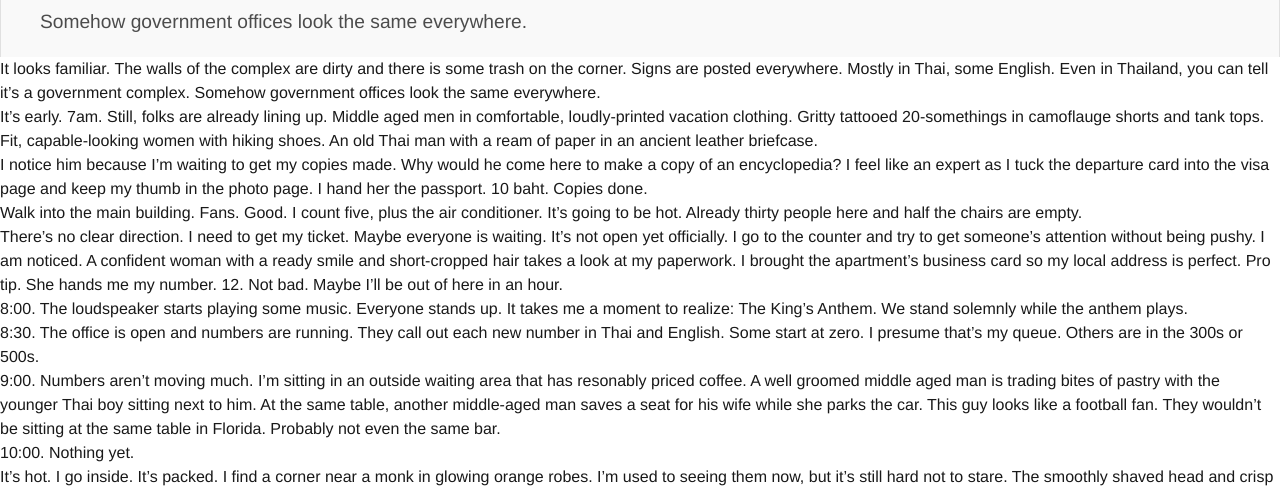
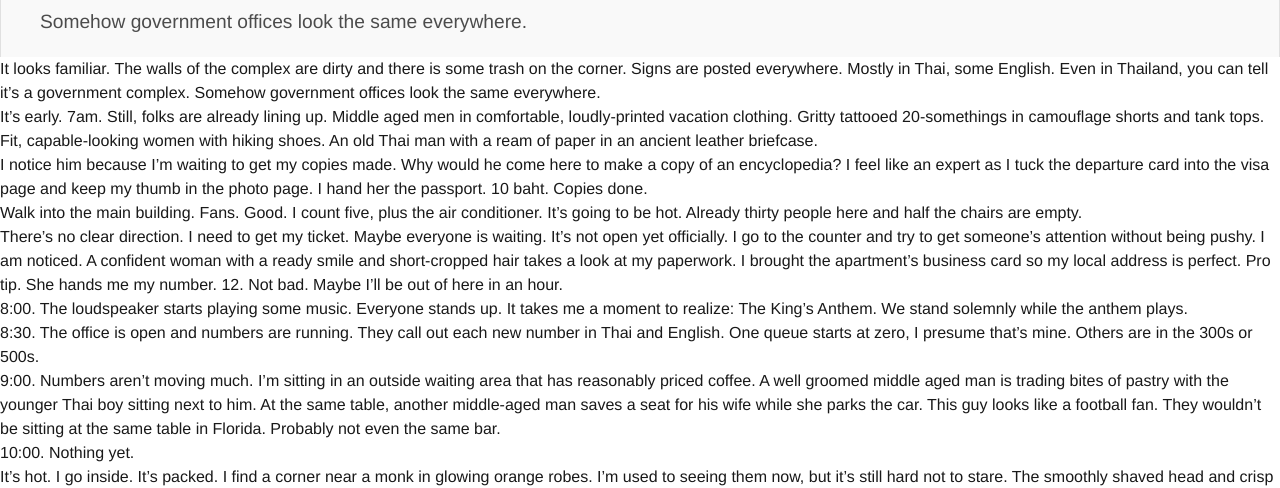
Before and after one commit to SimplGy/simplgy.github.io, a Jekyll site: the page built from blog/_posts/2015-06-02-visa-renewal.md, in a window 1280 px wide. Shown: the part 231-719 px from the top of the page. Built offline with Jekyll 4.4.1, drawn with Linux system fonts in a browser that asks for light colours.

Commit message:
typos, rephrases

```diff
--- a/blog/_posts/2015-06-02-visa-renewal.md
+++ b/blog/_posts/2015-06-02-visa-renewal.md
@@ -7,7 +7,7 @@ banner: "http://simple.gy/img/visa-page.jpg"
 It looks familiar. The walls of the complex are dirty and there is some trash on the corner. Signs are posted everywhere. Mostly in Thai, some English.
 Even in Thailand, you can tell it's a government complex. Somehow government offices look the same everywhere.
 
-It's early. 7am. Still, folks are already lining up. Middle aged men in comfortable, loudly-printed vacation clothing. Gritty tattooed 20-somethings in camoflauge shorts and tank tops. Fit, capable-looking women with hiking shoes. An old Thai man with a ream of paper in an ancient leather briefcase.
+It's early. 7am. Still, folks are already lining up. Middle aged men in comfortable, loudly-printed vacation clothing. Gritty tattooed 20-somethings in camouflage shorts and tank tops. Fit, capable-looking women with hiking shoes. An old Thai man with a ream of paper in an ancient leather briefcase.
 
 I notice him because I'm waiting to get my copies made. Why would he come here to make a copy of an encyclopedia? I feel like an expert as I tuck the departure card into the visa page and keep my thumb in the photo page. I hand her the passport. 10 baht. Copies done.
 
@@ -18,9 +18,9 @@ I brought the apartment's business card so my local address is perfect. Pro tip.
 
 8:00. The loudspeaker starts playing some music. Everyone stands up. It takes me a moment to realize: The King's Anthem. We stand solemnly while the anthem plays.
 
-8:30. The office is open and numbers are running. They call out each new number in Thai and English. Some start at zero. I presume that's my queue. Others are in the 300s or 500s.
+8:30. The office is open and numbers are running. They call out each new number in Thai and English. One queue starts at zero, I presume that's mine. Others are in the 300s or 500s.
 
-9:00. Numbers aren't moving much. I'm sitting in an outside waiting area that has resonably priced coffee. A well groomed middle aged man is trading bites of pastry with the younger Thai boy sitting next to him. At the same table, another middle-aged man saves a seat for his wife while she parks the car. This guy looks like a football fan. They wouldn't be sitting at the same table in Florida. Probably not even the same bar.
+9:00. Numbers aren't moving much. I'm sitting in an outside waiting area that has reasonably priced coffee. A well groomed middle aged man is trading bites of pastry with the younger Thai boy sitting next to him. At the same table, another middle-aged man saves a seat for his wife while she parks the car. This guy looks like a football fan. They wouldn't be sitting at the same table in Florida. Probably not even the same bar.
 
 10:00. Nothing yet.
 
```
